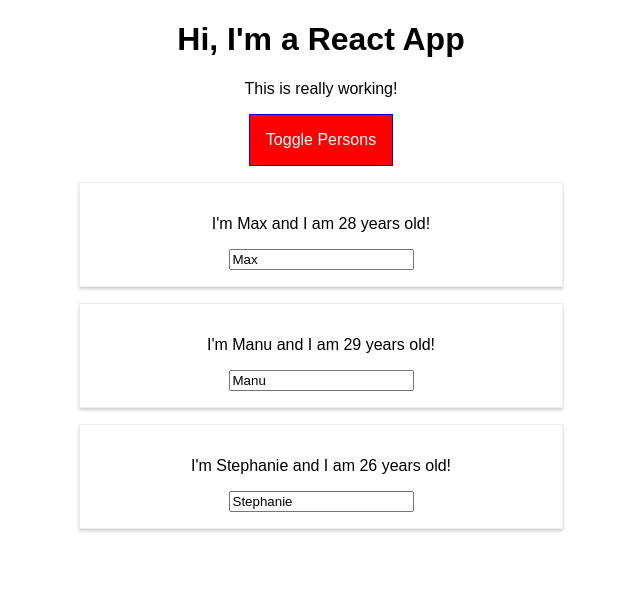
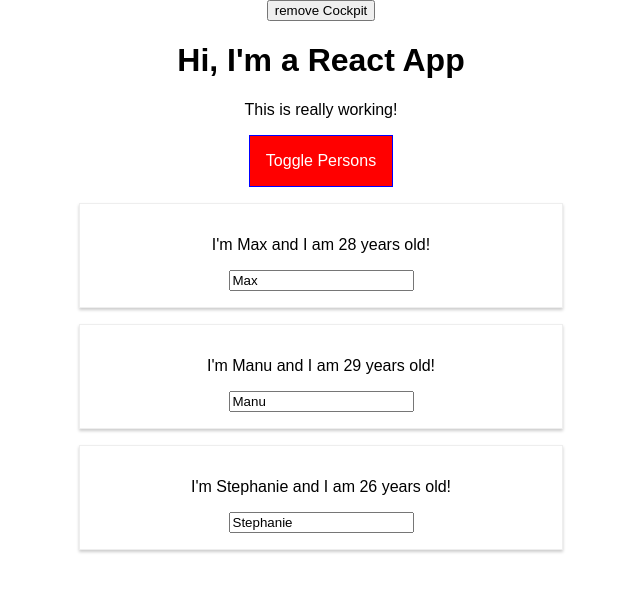
Before and after one commit to saittosun/maxi-deepdiveinto-react, a React (Create React App) app: page / in a window 1280 px wide. Both pictures are taken after a click on the button "Toggle Persons". Shown: the top 592 px of the page, without its empty margins (319-959 px from the left). Built offline with nearby package versions, Linux system fonts and the light colour scheme.

Commit message:
cleaning up with lifecycle hooks&useeffect

```diff
--- a/src/components/Cockpit/Cockpit.js
+++ b/src/components/Cockpit/Cockpit.js
@@ -1,11 +1,28 @@
 // jshint esversion: 9
-import React from "react";
+import React, { useEffect } from "react";
 import classes from "./Cockpit.module.css";
 
-const cockpit = (props) => {
+const Cockpit = (props) => {
+  useEffect(() => {
+    console.log('[Cockpit.js] useEffect');
+    // fake http request...
+    setTimeout(() => {
+      alert('saved data')
+    }, 1000);
+    return () => {
+      console.log('[Cockpit.js] cleanup work in useEffect');
+    }
+  }, []);
+
+  useEffect(() => {
+    console.log('[Cockpit.js] second useEffect');
+    return () => {
+      console.log('[Cockpit.js] cleanup work in second useEffect');
+    }
+  })
   let btnClass = "";
-  if(props.showPersons) {
-   btnClass = classes.Red;
+  if (props.showPersons) {
+    btnClass = classes.Red;
   }
 
   const assignedClasses = [];
@@ -27,4 +44,4 @@
   );
 };
 
-export default cockpit;
+export default Cockpit;
--- a/src/components/Persons/Person/Person.js
+++ b/src/components/Persons/Person/Person.js
@@ -1,16 +1,18 @@
-import React from 'react';
+import React, { Component } from 'react';
 
 import classes from './Person.module.css';
 
-const person = (props) => {
-    console.log('[Person.js] is rendering...');
-    return (
-        <div className={classes.Person}>
-            <p onClick={props.click}>I'm {props.name} and I am {props.age} years old!</p>
-            <p>{props.children}</p>
-            <input type="text" onChange={props.changed} value={props.name} />
-        </div>
-    )
+class Person extends Component {
+	render() {
+		console.log('[Person.js] is rendering...');
+		return (
+			<div className={classes.Person}>
+				<p onClick={this.props.click}>I'm {this.props.name} and I am {this.props.age} years old!</p>
+				<p>{this.props.children}</p>
+				<input type="text" onChange={this.props.changed} value={this.props.name} />
+			</div>
+		)
+	}
 };
 
-export default person;
+export default Person;
--- a/src/components/Persons/Persons.js
+++ b/src/components/Persons/Persons.js
@@ -1,20 +1,48 @@
 // jshint esversion: 9
-import React from "react";
+import React, { Component } from "react";
 import Person from './Person/Person';
 
-const persons = (props) => {
+class Persons extends Component {
+
+  // A static method means the method can be called on the class itself instead of an instance of the class. WON'T WORK. Static methods can only be on the called itself. The reason getDerivedStateFromProps is a static method instead of an instance method is to discourage anyone from updating props or state within it because static methods don't have access to instance variables so it can't touch this.state or this.props.
+  // static getDrivedStateFormProps(props, state) {
+  //   console.log('[Persons.js] getDrivedStateFormProps');
+  //   return state;
+  // }
+
+  shouldComponentUpdate(nextProps, nextState) {
+    console.log('[Persons.js] shouldComponentUpdate');
+    return true;
+  }
+
+  getSnapshotBeforeUpdate(prevProps, prevState) {
+    console.log('[Persons.js] getSnapshotBeforeUpdate');
+    return { message: 'snapshot' };
+  }
+
+  componentDidUpdate(prevProps, prevState, snapshot) {
+    console.log('[Persons.js] componentDidMount');
+    console.log(snapshot);
+  }
+
+  componentWillUnmount() {
+    console.log('[Persons.js] componentWillUnmount');
+  }
+
+  render() {
     console.log('[Persons.js] is rendering...');
-  return props.persons.map((person, index) => {
+    return this.props.persons.map((person, index) => {
       return (
         <Person
           key={person.id}
-        click={() => props.clicked(index)}
+          click={() => this.props.clicked(index)}
           name={person.name}
           age={person.age}
-        changed={(event) => props.changed(event, person.id)}
+          changed={(event) => this.props.changed(event, person.id)}
         />
       );
     });
+  }
 };
 
-export default persons;
+export default Persons;
--- a/src/containers/App.js
+++ b/src/containers/App.js
@@ -17,6 +17,7 @@
     ],
     otherState: "some other value",
     showPersons: false,
+    showCockpit: true
   };
 
   static getDrivedStateFormProps(props, state) {
@@ -24,12 +25,21 @@
     return state;
   }
 
-  componentWillMount() {
-    console.log('[App.js] componentWillMount');
-  }
+  // componentWillMount() {
+  //   console.log('[App.js] componentWillMount');
+  // }
 
   componentDidMount() {
     console.log('[App.js] componentDidMount');
+  }
+
+  shouldComponentUpdate(nextProps, nextState) {
+    console.log('[App.js] shouldComponentUpdate');
+    return true;
+  }
+
+  componentDidUpdate() {
+    console.log('[App.js] componentDidUpdate');
   }
 
   nameChangedHandler = (event, id) => {
@@ -81,11 +91,12 @@
 
     return (
       <div className={classes.App}>
-        <Cockpit
+        <button onClick={() => this.setState({ showCockpit: false })}>remove Cockpit</button>
+        { this.state.showCockpit ? <Cockpit
           persons={this.state.persons}
           showPersons={this.state.showPersons}
           clicked={this.togglePersonsHandler}
-        />
+        /> : null}
         {persons}
       </div>
     );
```
Lines whose indentation alone changed are shown as unchanged.
